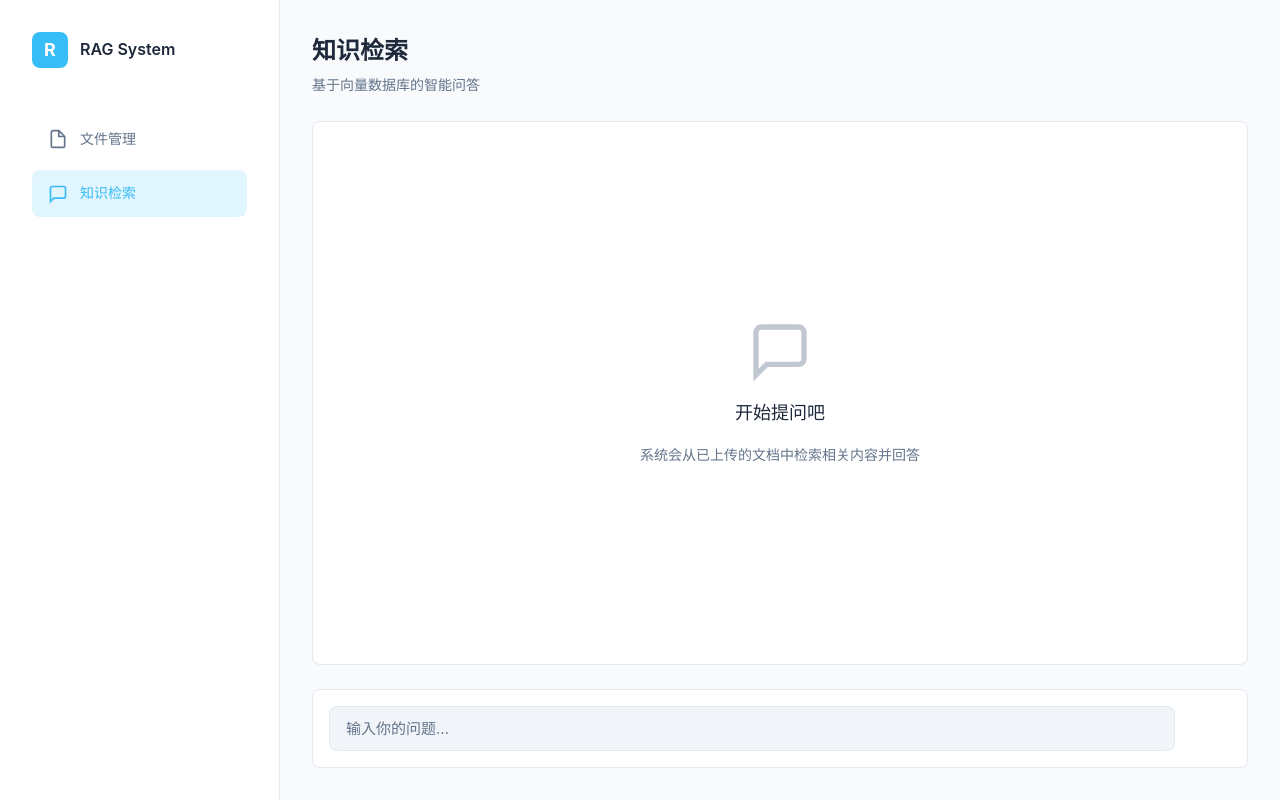
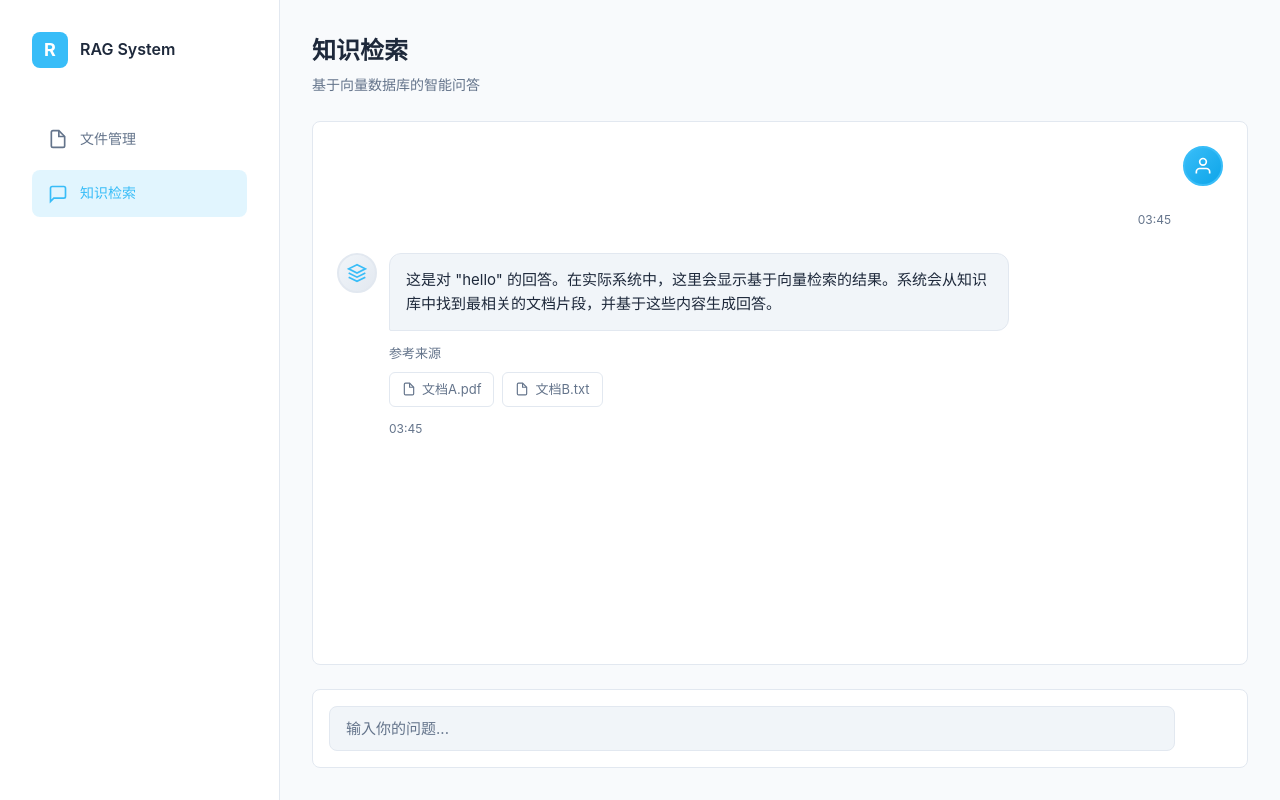
Before and after one commit to Liyuhnag/rag, a Vue app in the folder frontend/: page /chat in a window 1280 px wide. Built offline with nearby package versions, Linux system fonts and the light colour scheme.

Commit message:
feat: 添加初始模拟对话数据用于测试显示效果

```diff
--- a/frontend/src/views/Chat.vue
+++ b/frontend/src/views/Chat.vue
@@ -1,10 +1,32 @@
 <script setup>
-import { ref, nextTick } from 'vue'
+import { ref, nextTick, onMounted } from 'vue'
 
 const messages = ref([])
 const inputMessage = ref('')
 const isLoading = ref(false)
 const chatContainer = ref(null)
+
+// 添加模拟对话数据
+onMounted(() => {
+  messages.value = [
+    {
+      id: 1,
+      type: 'user',
+      content: 'hello',
+      timestamp: new Date()
+    },
+    {
+      id: 2,
+      type: 'assistant',
+      content: '这是对 "hello" 的回答。在实际系统中，这里会显示基于向量检索的结果。系统会从知识库中找到最相关的文档片段，并基于这些内容生成回答。',
+      sources: [
+        { name: '文档A.pdf', page: 3 },
+        { name: '文档B.txt', page: 1 }
+      ],
+      timestamp: new Date()
+    }
+  ]
+})
 
 const sendMessage = async () => {
   if (!inputMessage.value.trim() || isLoading.value) return
```
